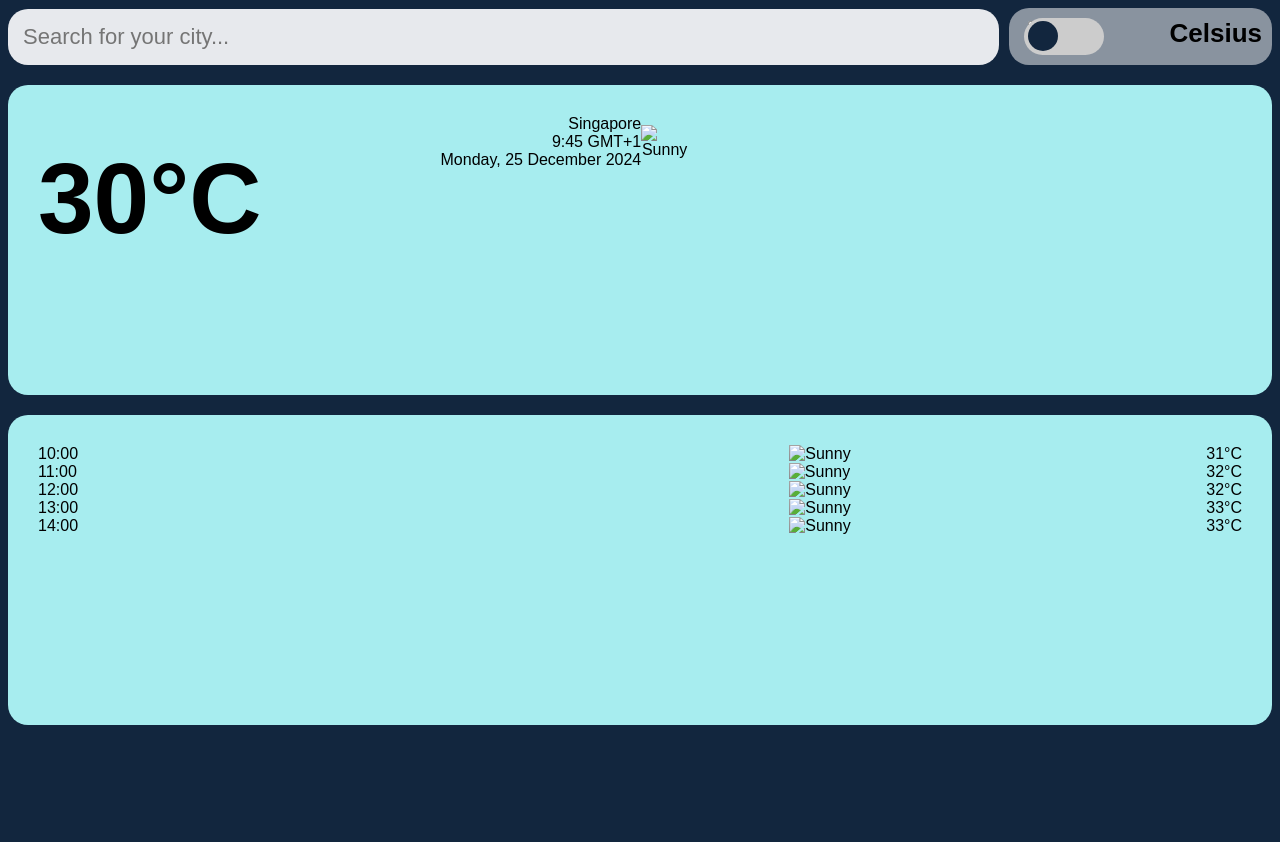
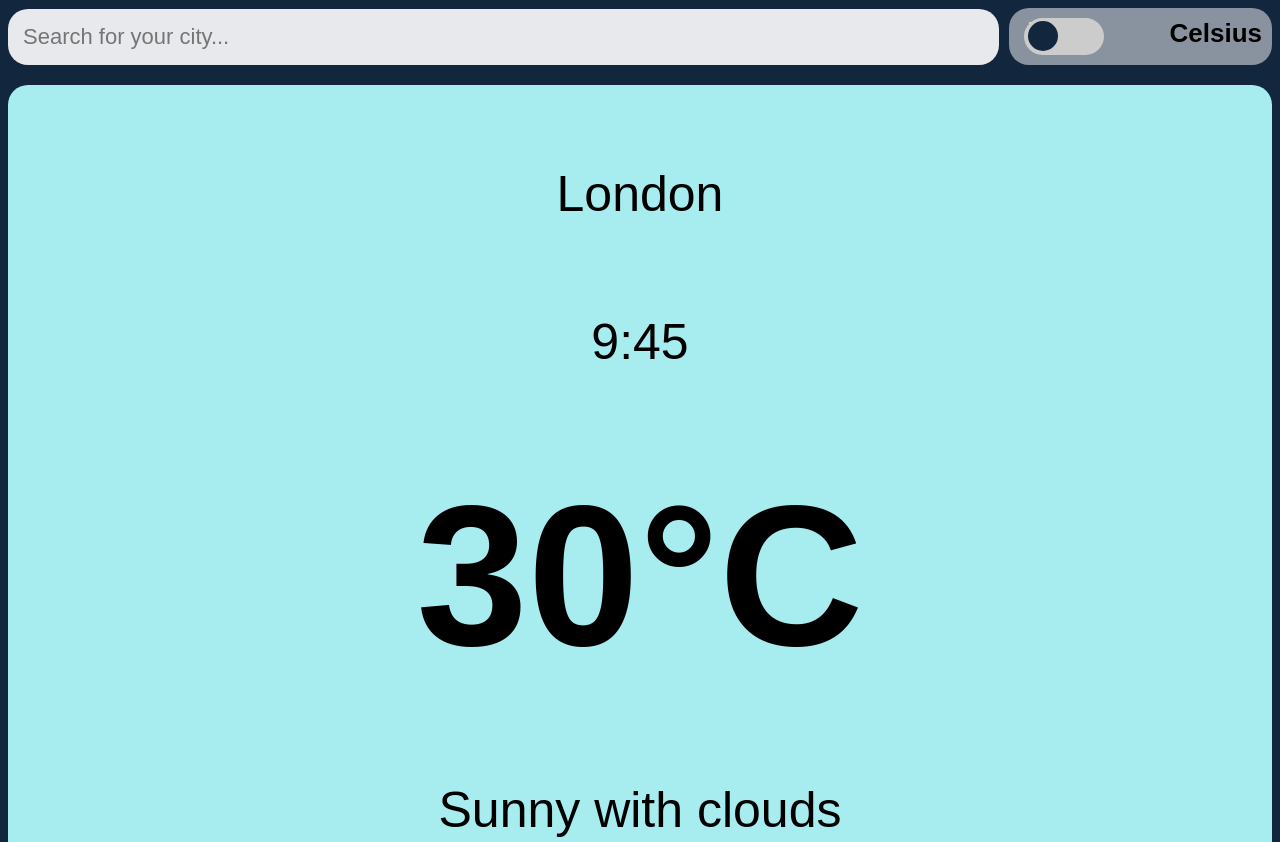
Before and after one commit to Naha873/WeatherApp, a website with bundled scripts: page index.html in a window 1280 px wide. Shown: the top 842 px of the page. Before the commit the page ends 800 px from the top, so only its background shows below. Built offline with nearby package versions, Linux system fonts and the light colour scheme; files whose address does not match are found by name.

Commit message:
finialising css styling

```diff
--- a/index.css
+++ b/index.css
@@ -12,10 +12,11 @@ body {
 .container {
     background-color: #A7EDEF;
     flex-direction: row;
+    align-items: center;
     display: block;
     padding: 30px;
     border-radius: 20px;
-    height: 250px;
+    height: 850px;
 }
 
 .search-container {
@@ -103,47 +104,26 @@ input:checked + .slider:before {
 
 .current-weather {
     display: flex;
+    flex-direction: column;
     justify-content: space-between;
     align-items: center;
     margin-bottom: 20px;
-    width: 650px;
+    margin-top: 50px;
+    gap: 90px;
 }
 
 .temperature {
-    font-size: 100px;
-    font-weight: bold;
-    height: 3px;
-    width: 70px;
+    font-size: 200px;
+    font-weight: bold;}
+
+.city-info {
+    font-size: 50px;
 }
 
-.city-info {
-    text-align: right;
-    width: 700px;
+.time-info {
+    font-size: 50px;
 }
 
-.weather-icon {
-    text-align: center;
+.weather-info{
+    font-size: 50px;
 }
-
-.weather-icon img {
-    width: 80px;
-}
-
-.forecast {
-    display: flexbox;
-    justify-content: space-between;
-}
-
-.forecast-container {
-    margin-top: 20px; /* Add margin-top to create space */
-    background-color: #A7EDEF;
-    display: block;
-    padding: 30px;
-    border-radius: 20px;
-    height: 250px;
-}
-.forecast-item {
-    display: flex; /* Use flexbox for horizontal layout */
-    justify-content: space-between; /* Space elements evenly within the container */
-    text-align: center;
-}
--- a/index.html
+++ b/index.html
@@ -23,47 +23,18 @@
         <div class="header">
         </div>
         <div class="current-weather">
+            <div class="city-info">
+                <span>London</span>
+            </div>
+            <div class="time-info">
+                <span>9:45</span>
+            </div>
             <div class="temperature">
                 <span>30°C</span>
             </div>
-            <div class="city-info">
-                <span>Singapore</span><br>
-                <span>9:45 GMT+1</span><br>
-                <span>Monday, 25 December 2024</span><br>
+            <div class="weather-info">
+                <span>Sunny with clouds</span>
             </div>
-            <div class="weather-icon">
-                <img src="sun-cloud.png" alt="Sunny">
-            </div>
-        </div>
-    </div>
-    <div class = "forecast-container">
-        <div class="forecast">
-            <div class="forecast-item">
-                <span>10:00</span><br>
-                <img src="sun.png" alt="Sunny">
-                <span>31°C</span>
-            </div>
-            <div class="forecast-item">
-                <span>11:00</span><br>
-                <img src="sun.png" alt="Sunny">
-                <span>32°C</span>
-            </div>
-            <div class="forecast-item">
-                <span>12:00</span><br>
-                <img src="sun.png" alt="Sunny">
-                <span>32°C</span>
-            </div>
-            <div class="forecast-item">
-                <span>13:00</span><br>
-                <img src="sun.png" alt="Sunny">
-                <span>33°C</span>
-            </div>
-            <div class="forecast-item">
-                <span>14:00</span><br>
-                <img src="sun.png" alt="Sunny">
-                <span>33°C</span>
-            </div>
-        </div>
     </div>
     <script type="module" src="./index.js"></script>
     <script type="module" src="./index.test.js"></script>
--- a/index.js
+++ b/index.js
@@ -13,28 +13,6 @@ async function getWeatherData(latitude, longitude) {
       return {
         temperature: data.current.temperature_2m,
         weatherCode: data.current.weather_code,
-      };
-    } catch (error) {
-      console.error('Error fetching weather data:', error);
-      throw error;
-    }
-  }
-
-  async function getDailyWeatherData(latitude, longitude) {
-    try {
-      const response = await fetch(
-        `https://api.open-meteo.com/v1/forecast?latitude=${latitude}&longitude=${longitude}&daily=weather_code,temperature_2m_max&timezone=auto`      );
-
-      if (!response.ok) {
-        throw new Error(`HTTP error! status: ${response.status}`);
-      }
-
-      const data = await response.json();
-
-      // Return an object with both properties
-      return {
-        weatherCode: data.daily.weather_code.slice(1,4),
-        temperatureMax: data.daily.temperature_2m_max.slice(1,4), // Adjust property name if needed
       };
     } catch (error) {
       console.error('Error fetching weather data:', error);
@@ -73,19 +51,4 @@ async function getWeatherData(latitude, longitude) {
     }
     return (celsius * 9/5) + 32;
   }
-
-/*
-  function handleSwitchChange() {
-    const switchInput = document.querySelector('input[type="checkbox"]');
-    const temperatureUnit = document.getElementById('temperature-unit');
-
-    switchInput.addEventListener('change', () => {
-      if (switchInput.checked) {
-        temperatureUnit.textContent = "Fahrenheit";
-      } else {
-        temperatureUnit.textContent = "Celsius";
-      }
-    });
-  }
-  */
- module.exports = {getWeatherData, getDailyWeatherData, getLocation, celsiusToFahrenheit}; // Export the function directly
+ module.exports = {getWeatherData, getLocation, celsiusToFahrenheit}; // Export the function directly
--- a/index.test.js
+++ b/index.test.js
@@ -1,4 +1,4 @@
-const { getWeatherData, getDailyWeatherData, getLocation, celsiusToFahrenheit } = require('./index');
+const { getWeatherData, getLocation, celsiusToFahrenheit } = require('./index');
 
 test('fetches current temperature and weather code', async () => {
     const latitude = 51.5085; // Example latitude
@@ -9,16 +9,6 @@ test('fetches current temperature and weather code', async () => {
     expect(weatherData.temperature).toBeDefined();
     expect(weatherData.weatherCode).toBeDefined();
 
-  });
-
-  test('fetches forecast weather code and max temperature', async () => {
-    const latitude = 51.5085; // Example latitude
-    const longitude = -0.1257; // Example longitude
-
-    const weatherData = await getDailyWeatherData(latitude, longitude);
-
-    expect(weatherData.weatherCode).toBeDefined();
-    expect(weatherData.temperatureMax).toBeDefined(); // Assuming the property name is temperatureMax
   });
 
   test('fetches latitude and longitude data', async () => {
@@ -47,21 +37,6 @@ test('fetches current temperature and weather code', async () => {
 
     expect(mockFetch).toHaveBeenCalledWith(
       `https://api.open-meteo.com/v1/forecast?latitude=${latitude}&longitude=${longitude}&current=temperature_2m,weather_code&timezone=auto`
-    );
-  });
-
-  test('getDailyWeatherData throws an error for non-OK responses', async () => {
-    const latitude = 51.505;
-    const longitude = -0.09;
-
-    // Mock the fetch function to return a failed response with status 404
-    const mockFetch = jest.fn().mockResolvedValueOnce(new Response('Not Found', { status: 404 }));
-    global.fetch = mockFetch;
-
-    await expect(getDailyWeatherData(latitude, longitude)).rejects.toThrow('HTTP error! status: 404');
-
-    expect(mockFetch).toHaveBeenCalledWith(
-      `https://api.open-meteo.com/v1/forecast?latitude=${latitude}&longitude=${longitude}&daily=weather_code,temperature_2m_max&timezone=auto`
     );
   });
 
@@ -94,52 +69,3 @@ test('fetches current temperature and weather code', async () => {
     expect(() => celsiusToFahrenheit(true)).toThrow('Input must be a number');
     expect(() => celsiusToFahrenheit({})).toThrow('Input must be a number');
   });
-/*
-  describe('handleSwitchChange', () => {
-    it('should attach an event listener', () => {
-      const mockCheckbox = {
-        addEventListener: jest.fn(),
-        checked: false, // Add checked property for better testing
-      };
-
-      document.querySelector = jest.fn().mockReturnValueOnce(mockCheckbox);
-      handleSwitchChange();
-
-      expect(mockCheckbox.addEventListener).toHaveBeenCalledTimes(1);
-    });
-
-    it('should update text to Fahrenheit when checked', () => {
-      const mockCheckbox = {
-        addEventListener: jest.fn(),
-        checked: true,
-      };
-      const mockTemperatureUnit = {
-        textContent: 'Celsius',
-      };
-
-      document.querySelector = jest.fn().mockReturnValueOnce(mockCheckbox);
-      document.getElementById = jest.fn().mockReturnValueOnce(mockTemperatureUnit);
-
-      handleSwitchChange();
-
-      expect(mockTemperatureUnit.textContent).toBe('Fahrenheit');
-    });
-
-    it('should update text to Celsius when unchecked', () => {
-      const mockCheckbox = {
-        addEventListener: jest.fn(),
-        checked: false,
-      };
-      const mockTemperatureUnit = {
-        textContent: 'Fahrenheit',
-      };
-
-      document.querySelector = jest.fn().mockReturnValueOnce(mockCheckbox);
-      document.getElementById = jest.fn().mockReturnValueOnce(mockTemperatureUnit);
-
-      handleSwitchChange();
-
-      expect(mockTemperatureUnit.textContent).toBe('Celsius');
-    });
-  });
-  */
--- a/package.json
+++ b/package.json
@@ -12,10 +12,10 @@
   },
   "author": "",
   "license": "ISC",
-  "dependencies": {
-    "jest": "^29.7.0"
-  },
   "devDependencies": {
+    "@babel/core": "^7.26.0",
+    "@babel/preset-env": "^7.26.0",
+    "jest": "^29.7.0",
     "jest-environment-jsdom": "^29.7.0",
     "node-fetch": "^3.3.2"
   }
```
Also changed, not shown: 1 other file.
